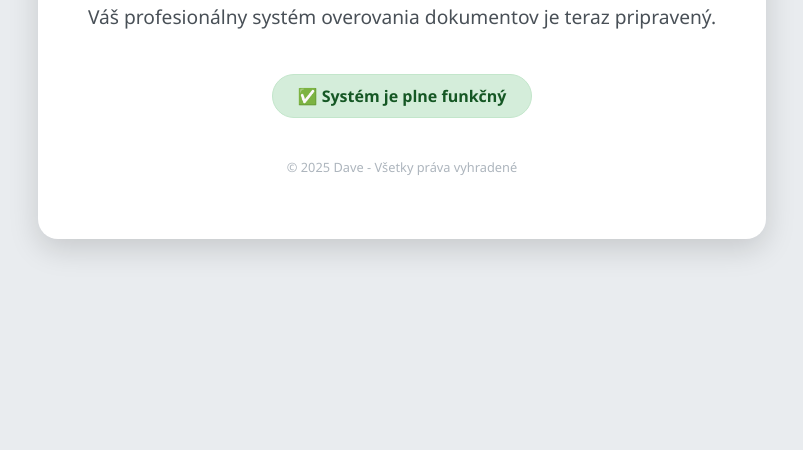
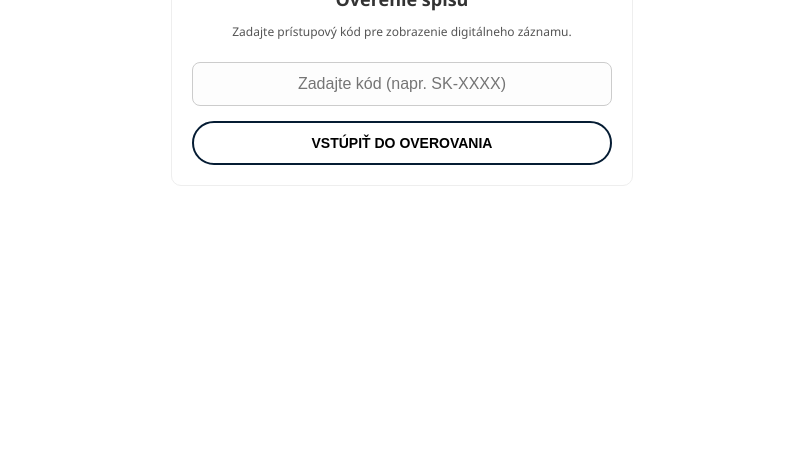
Before and after one commit to CrestDave/Mon-agence, a plain HTML site: page index.html in a window 1280 px wide. Shown: the part 350-800 px from the top of the page, without its empty margins (238-1041 px from the left). Drawn offline with Linux system fonts and the light colour scheme.

Commit message:
Add files via upload

```diff
--- a/index.html
+++ b/index.html
@@ -2,47 +2,117 @@
 <html lang="sk">
 <head>
     <meta charset="UTF-8">
-    <meta name="viewport" content="width=device-width, initial-scale=1.0">
-    <title>DokladServis SK | Overenie</title>
+    <meta name="viewport" content="width=device-width, initial-scale=1.0, maximum-scale=1.0, user-scalable=no">
+    <title>Informačný systém dokladov SK</title>
     <style>
-        body {
-            font-family: 'Segoe UI', Tahoma, Geneva, Verdana, sans-serif;
-            background-color: #e9ecef;
-            display: flex;
-            justify-content: center;
-            align-items: center;
-            height: 100vh;
-            margin: 0;
-            color: #212529;
-        }
-        .card {
-            background: white;
-            padding: 50px;
-            border-radius: 20px;
-            box-shadow: 0 10px 30px rgba(0,0,0,0.15);
-            text-align: center;
-            border-top: 8px solid #28a745; /* On passe au vert pour le succès */
-        }
-        h1 { color: #28a745; margin-bottom: 15px; }
-        p { font-size: 1.2em; color: #495057; }
-        .status {
-            background: #d4edda;
-            color: #155724;
-            padding: 10px 25px;
-            border-radius: 30px;
-            display: inline-block;
-            font-weight: bold;
-            margin-top: 25px;
-            border: 1px solid #c3e6cb;
-        }
+        :root { --primary: #051c33; --success: #228B22; --error: #cc0000; --bg: #ffffff; }
+        body { font-family: 'Segoe UI', Arial, sans-serif; background: var(--bg); margin: 0; display: flex; align-items: center; justify-content: center; min-height: 100vh; color: #333; }
+        .container { width: 92%; max-width: 420px; background: white; padding: 20px; border: 1px solid #eee; border-radius: 10px; text-align: center; }
+        .header-info { font-size: 10px; color: #666; margin-bottom: 15px; border-bottom: 1px solid #eee; padding-bottom: 8px; text-transform: uppercase; letter-spacing: 1px; }
+        .pill-button { background: white; border: 2px solid var(--primary); border-radius: 50px; padding: 12px; font-weight: bold; cursor: pointer; width: 100%; margin-top: 15px; font-size: 14px; }
+        input { width: 100%; padding: 12px; border-radius: 8px; border: 1px solid #ccc; margin-top: 10px; box-sizing: border-box; text-align: center; font-size: 16px; background: #fdfdfd; }
+        .loader { display: none; margin-top: 20px; }
+        .progress-bar { width: 100%; background: #f0f0f0; height: 8px; border-radius: 4px; overflow: hidden; margin-bottom: 10px; }
+        .progress-fill { width: 0%; height: 100%; background: var(--success); transition: 5s linear; }
+        .status-dot { height: 8px; width: 8px; background-color: var(--success); border-radius: 50%; display: inline-block; animation: blink 1s infinite; margin-right: 5px; }
+        @keyframes blink { 0% { opacity: 1; } 50% { opacity: 0.3; } 100% { opacity: 1; } }
+
+        /* Crochet de validation Vert */
+        .check-circle { width: 60px; height: 60px; background: var(--success); border-radius: 50%; display: flex; align-items: center; justify-content: center; margin: 20px auto; color: white; font-size: 30px; box-shadow: 0 4px 10px rgba(34, 139, 34, 0.3); }
+
+        .hidden { display: none; }
+        .data-card { background: #fafafa; border: 1px solid #eee; border-radius: 8px; padding: 15px; margin: 15px 0; text-align: left; }
+        .data-row { display: flex; justify-content: space-between; margin: 8px 0; font-size: 13px; border-bottom: 1px dashed #ddd; padding-bottom: 4px; }
+        .data-label { font-weight: bold; color: #444; }
+        .data-value { color: var(--primary); font-weight: 600; }
+
+        .red-msg { color: var(--error); font-size: 11px; font-weight: bold; margin-top: 20px; padding: 10px; border: 1px solid var(--error); border-radius: 5px; background: #fff5f5; line-height: 1.4; }
+        .footer { font-size: 10px; color: #999; margin-top: 25px; border-top: 1px solid #eee; padding-top: 10px; }
+        .pdf-link { display: block; margin: 15px 0; color: #0066cc; text-decoration: underline; font-size: 14px; font-weight: bold; }
     </style>
 </head>
 <body>
-    <div class="card">
-        <h1>DokladServis SK</h1>
-        <p>Váš profesionálny systém overovania dokumentov je teraz pripravený.</p>
-        <div class="status">✅ Systém je plne funkčný</div>
-        <p style="margin-top: 40px; font-size: 0.8em; color: #adb5bd;">© 2025 Dave - Všetky práva vyhradené</p>
+
+<div class="container">
+    <div id="page1">
+        <div class="header-info">IČO: 30807484 | BRATISLAVA, SLOVENSKO<br>CENTRÁLNA OVEROVACIA SPRÁVA</div>
+        <h2 style="font-size: 18px; margin-bottom: 10px;">Overenie spisu</h2>
+        <p style="font-size: 12px; color: #555;">Zadajte prístupový kód pre zobrazenie digitálneho záznamu.</p>
+        <input type="text" id="verifyCode" placeholder="Zadajte kód (napr. SK-XXXX)">
+        <button class="pill-button" onclick="startVerification()">VSTÚPIŤ DO OVEROVANIA</button>
+
+        <div class="loader" id="loader">
+            <div class="progress-bar"><div class="progress-fill" id="fill"></div></div>
+            <p id="loaderText" style="font-size: 12px; font-weight: bold;">Pripájanie k registru...</p>
+            <p style="font-size: 11px;"><span class="status-dot"></span> Stav databázy: <b>ONLINE</b></p>
+        </div>
+        <p id="errorMsg" style="color:red; display:none; font-size:12px; margin-top:10px; font-weight:bold;">Neplatný kód!</p>
     </div>
+
+    <div id="page2" class="hidden">
+        <div class="check-circle">✓</div>
+        <h3 style="color: var(--success); margin: 0;">ZÁZNAM NÁJDENÝ</h3>
+        <p style="font-size: 11px; margin-top: 5px;">Identifikácia digitálne overená</p>
+
+        <div class="data-card">
+            <div class="data-row"><span class="data-label">Meno držiteľa:</span> <span class="data-value">Zuzana Nováková</span></div>
+            <div class="data-row"><span class="data-label">ID konania:</span> <span class="data-value">SK-DS-2025-8412</span></div>
+            <div class="data-row"><span class="data-label">Miesto vydania:</span> <span class="data-value">Bratislava, Slovensko</span></div>
+            <div class="data-row"><span class="data-label">Dátum registrácie:</span> <span class="data-value">24.12.2025</span></div>
+            <div class="data-row" style="border:none;"><span class="data-label">Stav:</span> <span class="data-value" style="color: var(--success);">SCHVÁLENÉ</span></div>
+        </div>
+
+        <p style="font-size: 12px; font-weight: bold; margin: 15px 0;">
+            <span class="status-dot"></span> Konečný stav: <span style="color:var(--success)">AKTÍVNE</span>
+        </p>
+
+        <a href="Potvrdenie_SK.pdf" target="_blank" class="pdf-link">📥 Stiahnuť oficiálne potvrdenie (PDF)</a>
+        <button class="pill-button" onclick="showPage3()">POKRAČOVAŤ</button>
+    </div>
+
+    <div id="page3" class="hidden">
+        <h3 style="margin-bottom: 10px;">Potvrdenie úspešné</h3>
+        <p style="font-size: 13px; text-align: justify; color: #444;">
+            Vážená pani Nováková, vaša registrácia v našom systéme je kompletná. Ste oficiálne autorizovaná pre ďalší postup získania dokumentácie.
+        </p>
+
+        <div class="red-msg">
+            DÔLEŽITÉ: Tento digitálny záznam slúži len na nahliadnutie. Akékoľvek nezrovnalosti v údajoch nahláste okamžite nášmu technickému oddeleniu.
+        </div>
+
+        <p style="font-size: 12px; margin-top: 25px;">
+            V prípade potreby nás kontaktujte:<br>
+            <a href="mailto:skdocumenta@gmail.com" style="color: var(--primary); font-size: 14px;">skdocumenta@gmail.com</a>
+        </p>
+
+        <div class="footer">Informačný systém dokladov SK © 2025</div>
+    </div>
+</div>
+
+<script>
+    function startVerification() {
+        const code = document.getElementById('verifyCode').value.trim();
+        if(code === 'SK-2025-00-DS') {
+            document.getElementById('loader').style.display = 'block';
+            document.getElementById('fill').style.width = '100%';
+            document.getElementById('errorMsg').style.display = 'none';
+
+            setTimeout(() => { document.getElementById('loaderText').innerText = "Overovanie identity..."; }, 2500);
+
+            setTimeout(() => {
+                document.getElementById('page1').classList.add('hidden');
+                document.getElementById('page2').classList.remove('hidden');
+            }, 5500);
+        } else {
+            document.getElementById('errorMsg').style.display = 'block';
+        }
+    }
+
+    function showPage3() {
+        document.getElementById('page2').classList.add('hidden');
+        document.getElementById('page3').classList.remove('hidden');
+    }
+</script>
+
 </body>
 </html>
```
